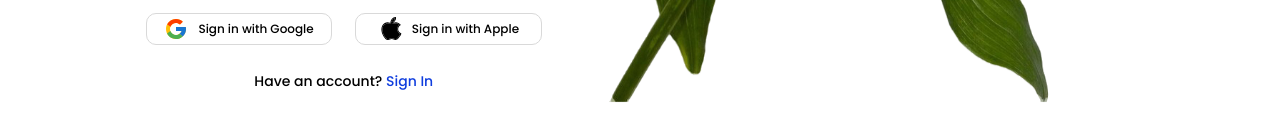
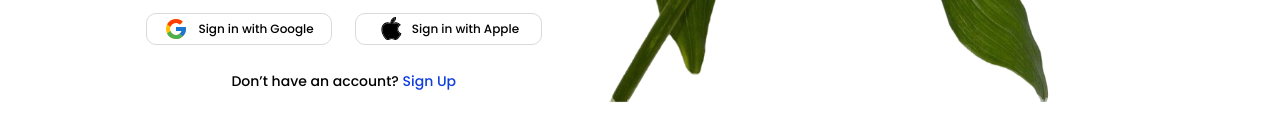
Before and after one commit to rimerGAB/appdev1-final-practical-exam, a React (Vite) app: page / in a window 1280 px wide. Shown: the part 718-858 px from the top of the page. Built offline with nearby package versions, Linux system fonts and the light colour scheme.

Commit message:
Update Login bottom section

```diff
--- a/src/components/Login.jsx
+++ b/src/components/Login.jsx
@@ -41,7 +41,7 @@ export default function Login() {
               <span>Sign in with Apple</span>
             </button>
           </div>
-          <p className={styles.account}>Have an account? <a href="#login">Sign In</a></p>
+          <p className={styles.account}>Don’t have an account? <a href="#signup">Sign Up</a></p>
         </div>
       </section>
       <section className={styles.right} aria-label="Blossom image">
```
Also changed, not shown: gabaleo-login-bottom.png (added).
